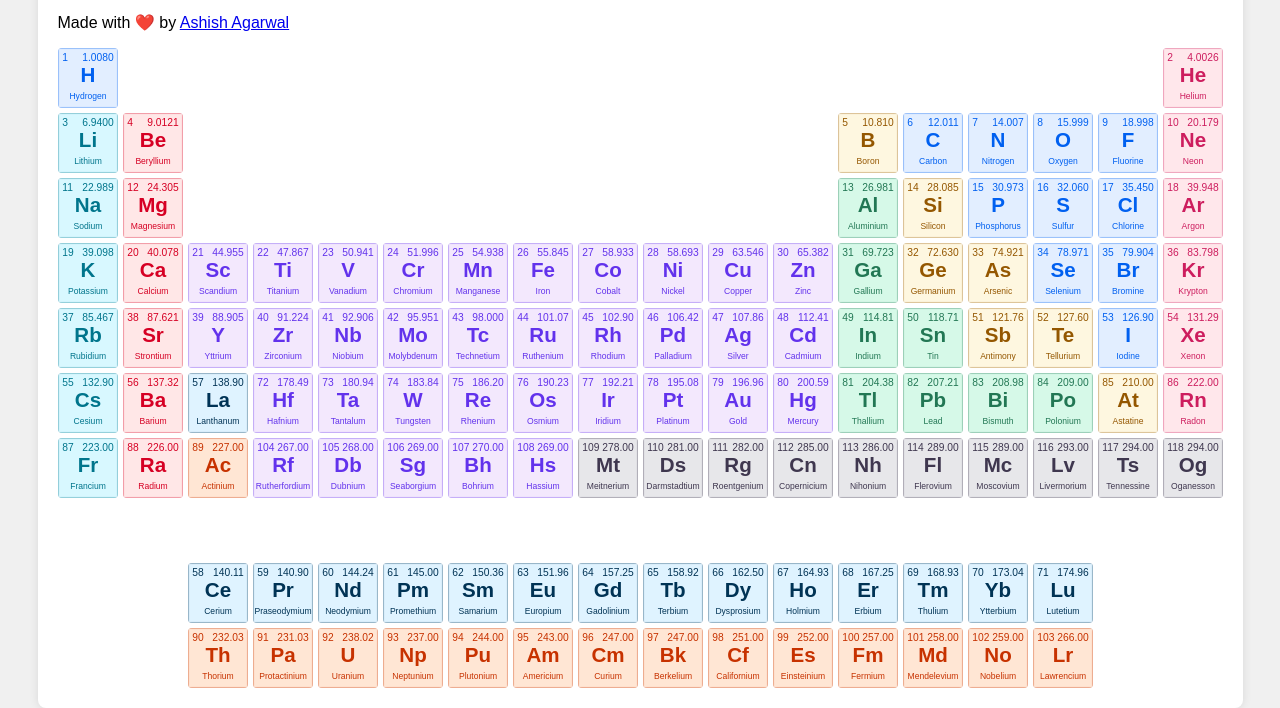
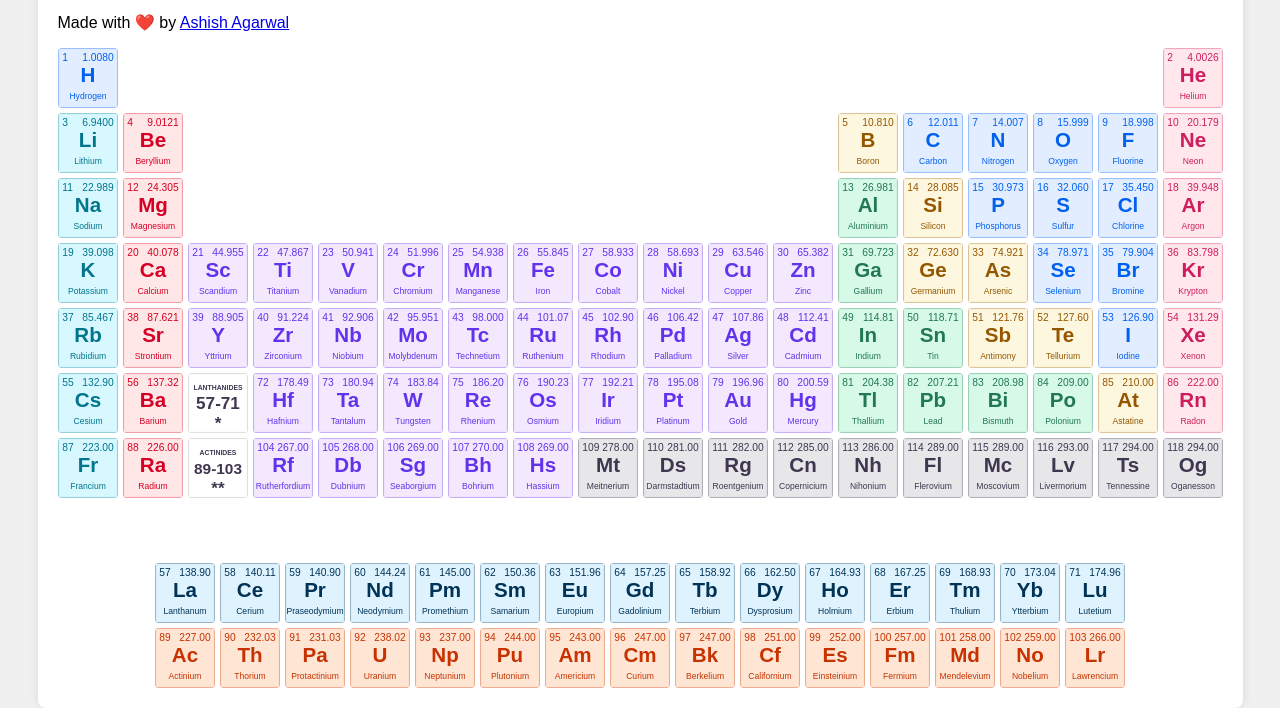
Before and after one commit to vortexprime24/periodic-table, a plain HTML site: page index.html in a window 1280 px wide. Shown: the part 121-829 px from the top of the page. Drawn offline with Linux system fonts and the light colour scheme.

Commit message:
Revised the periodic table to fix the mistake that made the whole table WRONG

```diff
--- a/script.js
+++ b/script.js
@@ -20,13 +20,13 @@ const elementsOrder = [
   "sodium", "magnesium", null, null, null, null, null, null, null, null, null, null, "aluminium", "silicon", "phosphorus", "sulfur", "chlorine", "argon",
   "potassium", "calcium", "scandium", "titanium", "vanadium", "chromium", "manganese", "iron", "cobalt", "nickel", "copper", "zinc", "gallium", "germanium", "arsenic", "selenium", "bromine", "krypton",
   "rubidium", "strontium", "yttrium", "zirconium", "niobium", "molybdenum", "technetium", "ruthenium", "rhodium", "palladium", "silver", "cadmium", "indium", "tin", "antimony", "tellurium", "iodine", "xenon",
-  "cesium", "barium", "lanthanum", "hafnium", "tantalum", "tungsten", "rhenium", "osmium", "iridium", "platinum", "gold", "mercury", "thallium", "lead", "bismuth", "polonium", "astatine", "radon",
-  "francium", "radium", "actinium", "rutherfordium", "dubnium", "seaborgium", "bohrium", "hassium", "meitnerium", "darmstadtium", "roentgenium", "copernicium", "nihonium", "flerovium", "moscovium", "livermorium", "tennessine", "oganesson",
+  "cesium", "barium", "LANTHANIDES", "hafnium", "tantalum", "tungsten", "rhenium", "osmium", "iridium", "platinum", "gold", "mercury", "thallium", "lead", "bismuth", "polonium", "astatine", "radon",
+  "francium", "radium", "ACTINIDES", "rutherfordium", "dubnium", "seaborgium", "bohrium", "hassium", "meitnerium", "darmstadtium", "roentgenium", "copernicium", "nihonium", "flerovium", "moscovium", "livermorium", "tennessine", "oganesson",
 
   "HORIZGAP",
 
-  null, null, null, "cerium", "praseodymium", "neodymium", "promethium", "samarium", "europium", "gadolinium", "terbium", "dysprosium", "holmium", "erbium", "thulium", "ytterbium", "lutetium", null,
-  null, null, null, "thorium", "protactinium", "uranium", "neptunium", "plutonium", "americium", "curium", "berkelium", "californium", "einsteinium", "fermium", "mendelevium", "nobelium", "lawrencium", null,
+  null, null, null, "lanthanum" ,"cerium", "praseodymium", "neodymium", "promethium", "samarium", "europium", "gadolinium", "terbium", "dysprosium", "holmium", "erbium", "thulium", "ytterbium", "lutetium", null,
+  null, null, null, "actinium" ,"thorium", "protactinium", "uranium", "neptunium", "plutonium", "americium", "curium", "berkelium", "californium", "einsteinium", "fermium", "mendelevium", "nobelium", "lawrencium", null,
 ]
 
 const periodicTableContainer = document.getElementById('periodic-table');
@@ -34,6 +34,24 @@ const periodicTableContainer2 = document.getElementById('periodic-table2');
 const container = document.getElementById('container');
 
 elementsOrder.forEach((element) => {
+  if(element === "LANTHANIDES"){
+    const img = document.createElement('img');
+    img.src = `elements/custom/lanthanides.svg`;
+    img.classList.add('info_element');
+    img.alt = element;
+    periodicTableContainer.appendChild(img);
+    return;
+  }
+
+  if(element === "ACTINIDES"){
+    const img = document.createElement('img');
+    img.src = `elements/custom/actinides.svg`;
+    img.classList.add('info_element');
+    img.alt = element;
+    periodicTableContainer.appendChild(img);
+    return;
+  }
+
   if(element === "HORIZGAP"){
     const gap = document.createElement('div');
     gap.classList.add('horizgap');
--- a/styles.css
+++ b/styles.css
@@ -24,11 +24,11 @@ body {
 
 .periodic-table2 {
   display: grid;
-  grid-template-columns: repeat(14, 1fr);
+  grid-template-columns: repeat(15, 1fr);
   gap: 5px;
 }
 
-.element {
+.element, .info_element {
   display: flex;
   flex-direction: column;
   justify-content: center;
@@ -48,7 +48,7 @@ body {
   height: 60px;
 }
 
-.element:hover {
+.element:not(.info_element):hover {
   transform: scale(1.2);
 }
 
```
Also changed, not shown: elements/custom/actinides.svg (added), elements/custom/lanthanides.svg (added), elements/empty.svg (deleted).
